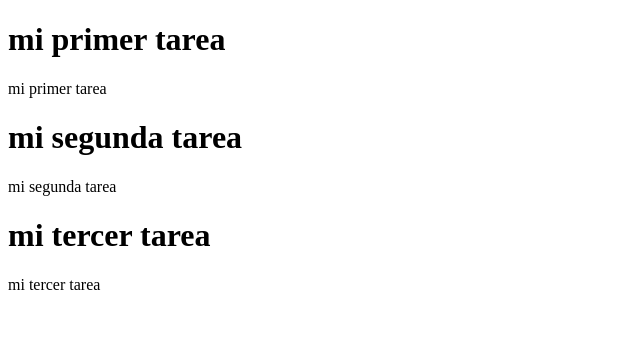
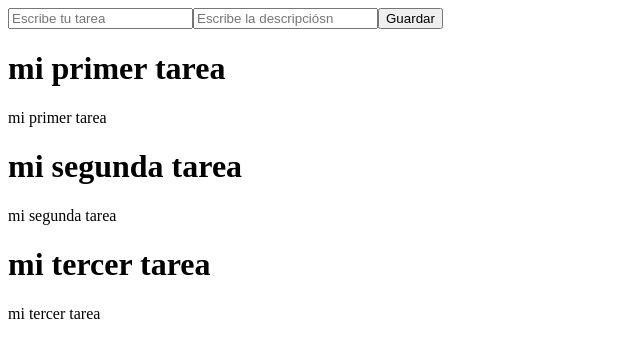
Before and after one commit to alex9609/cursoReact, a React (Vite) app in the folder react-tasks-app/: page / in a window 1280 px wide. Shown: the top 358 px of the page, without its empty margins (0-640 px from the left). Built offline with nearby package versions, Linux system fonts and the light colour scheme.

Commit message:
Añadiendo tareas

```diff
--- a/react-tasks-app/src/App.jsx
+++ b/react-tasks-app/src/App.jsx
@@ -1,11 +1,36 @@
 import React from 'react'
 import TaskList from './TaskList'
+import TaskForm from './TaskForm'
+import {tasks as data} from './tasks'
+import { useState, useEffect } from 'react'
+
 
 
 function App() {
+
+  const [tasks, setTasks] = useState([])
+	//Con el useEffect le decimos una vez que traiga las tareas se carguen al arreglo de tareas
+	//ya que al momento de ejecutar nuestra app primero se cargan los componentes y luego se trae la información
+
+	//as es darle un alías de nuestra importación
+	useEffect(() =>{
+		setTasks(data)
+	},[])
+
+  const createTask = (taskTitle,taskDescription) =>{
+    //Copia todo el arreglo de tareas y añade un nuevo elemento
+    setTasks([...tasks,{
+      title: taskTitle,
+      id: tasks.length,
+      description:taskDescription
+    }]) //Aqui añadimos algo nuevo al arreglo o un nuevo elemento al arreglo sin alterar el arreglo
+  }
+
   return (
     <div>
-      <TaskList/>
+      {/** le pasamos la función al prop*/}
+      <TaskForm createTask={createTask}/>
+      <TaskList tasks={tasks}/>
     </div>
   )
 }
--- /dev/null
+++ b/react-tasks-app/src/TaskForm.jsx
@@ -0,0 +1,28 @@
+import React from 'react'
+import { useState } from 'react'
+
+export default function TaskForm({createTask}) {
+	//createTask es la función que creamos en App
+
+	//ESTADO PARA LAS TAREAS
+	const [title, setTitle] = useState("")
+
+	const [description, setDescription] = useState("")
+
+	const handleSubmit = (e) =>{
+		e.preventDefault()
+		createTask(title,description) //Le pasamos newTask a la función create task
+	}
+
+  return (
+	<>
+	<form onSubmit={handleSubmit}>
+		<input placeholder='Escribe tu tarea'
+		onChange={(e) => {setTitle(e.target.value)}}/>
+		<input placeholder='Escribe la descripciósn'
+		onChange={(e) => {setDescription(e.target.value)}}/>
+		<button> Guardar</button>
+	</form>
+	</>
+  )
+}
--- a/react-tasks-app/src/TaskList.jsx
+++ b/react-tasks-app/src/TaskList.jsx
@@ -1,18 +1,5 @@
-//En vite si es importante poner jsx
-import React,{useState,useEffect} from 'react'
-import {tasks as data} from './tasks'
+function TaskList({tasks}) {
 
-
-function TaskList() {
-
-	const [tasks, setTasks] = useState([])
-	//Con el useEffect le decimos una vez que traiga las tareas se carguen al arreglo de tareas
-	//ya que al momento de ejecutar nuestra app primero se cargan los componentes y luego se trae la información
-
-	//as es darle un alías de nuestra importación
-	useEffect(() =>{
-		setTasks(data)
-	},[])
 	if(tasks.length === 0){
 		return <h1>No hay tareas aún</h1>
 	}
```
